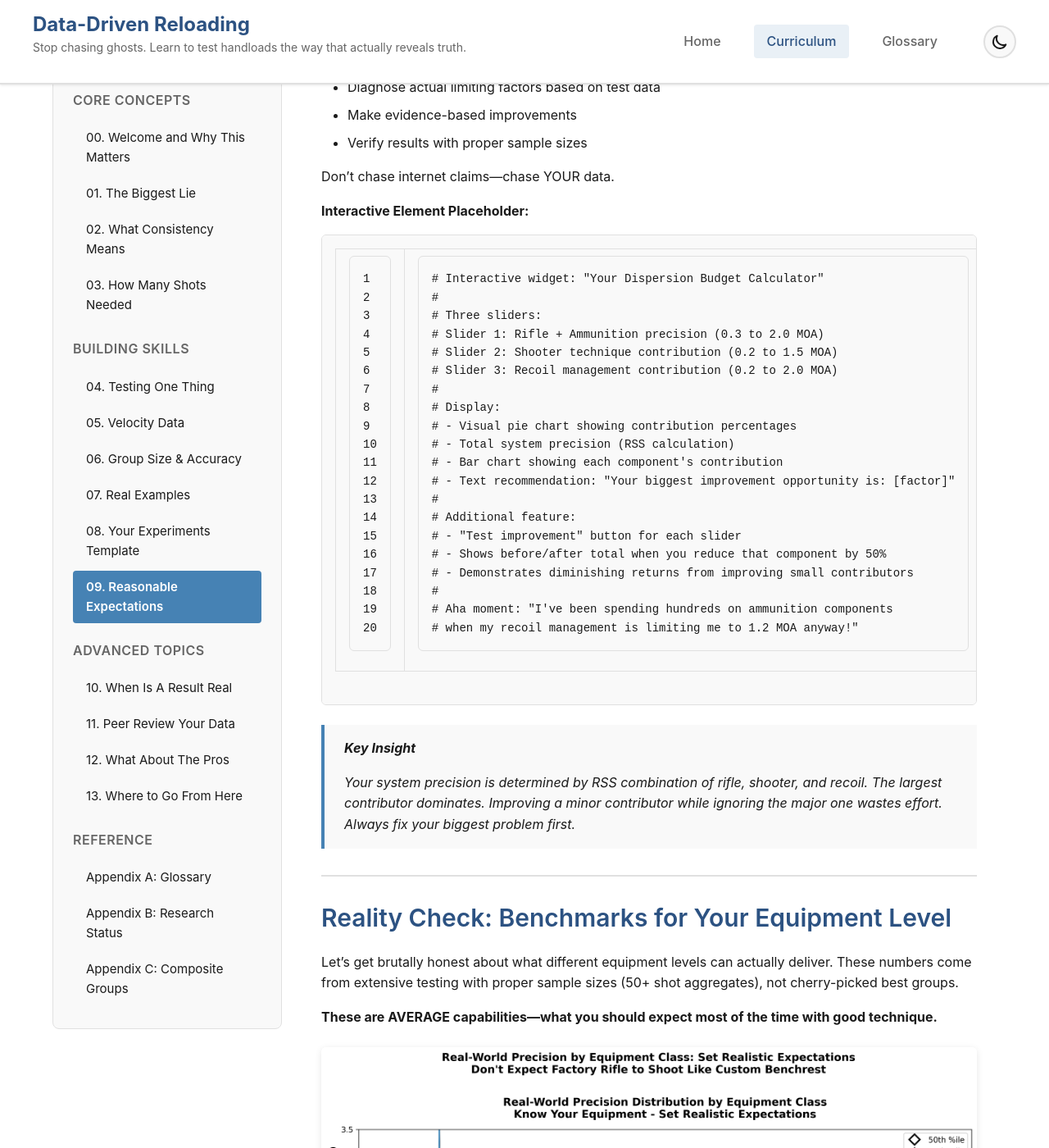
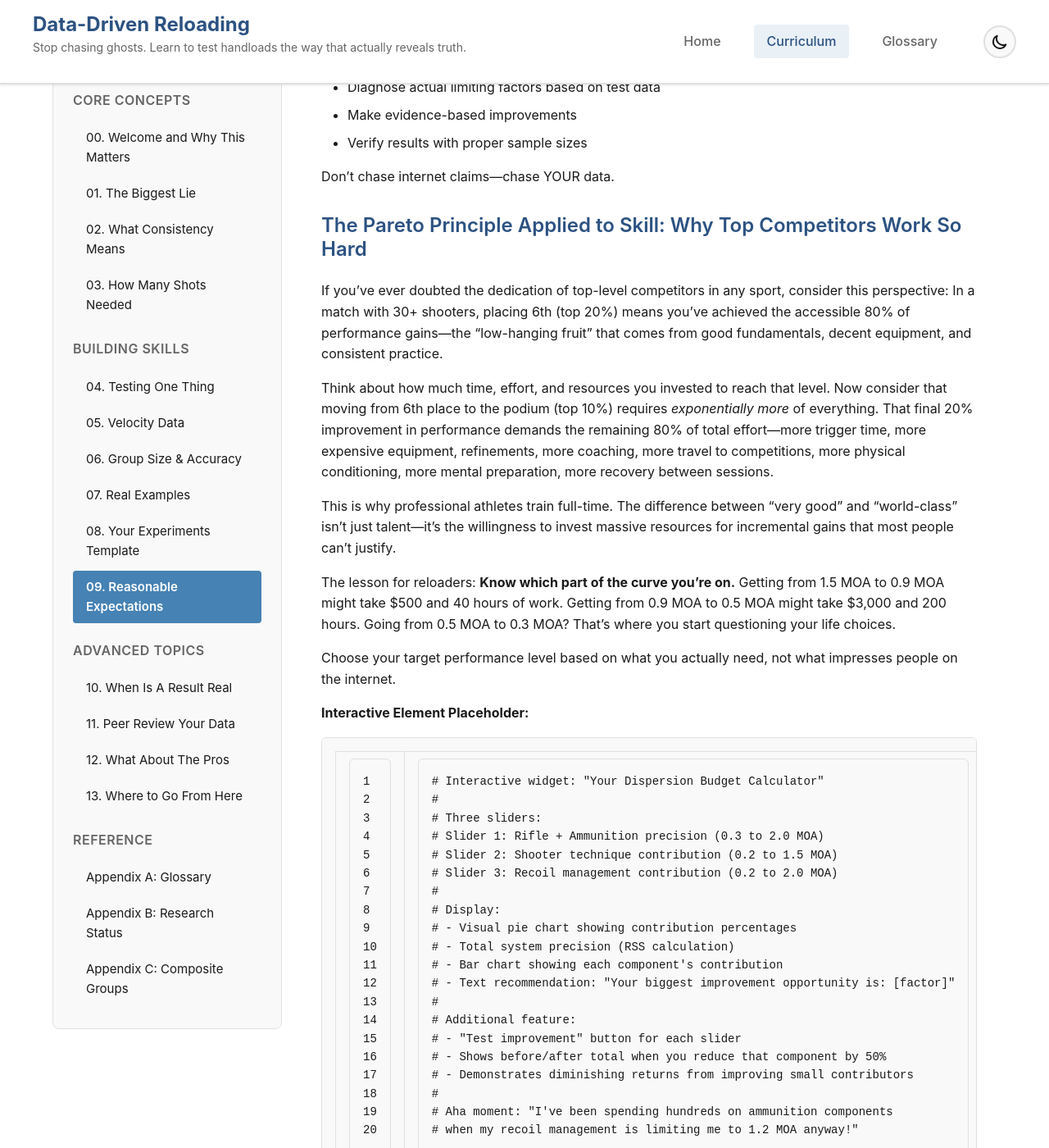
Before and after one commit to ReevesJustin/data-driven-reloading, a Jekyll site: the page built from lessons/md/09_Reasonable_Expectations_-_What_Real_Precision_Looks_Like.md, in a window 1280 px wide and 1400 px high, scrolled down 8302 px. Shown: the whole window at 82% size. Built offline with Jekyll 4.4.1, drawn with Linux system fonts in a browser that asks for light colours; our own code applies the rules of GitHub Pages for plain Markdown files; some of the changed text lies outside the part shown.

Commit message:
Added OpenWEZ

````diff
--- a/lessons/md/09_Reasonable_Expectations_-_What_Real_Precision_Looks_Like.md
+++ b/lessons/md/09_Reasonable_Expectations_-_What_Real_Precision_Looks_Like.md
@@ -218,6 +218,18 @@
 
 Don't chase internet claims—chase YOUR data.
 
+### The Pareto Principle Applied to Skill: Why Top Competitors Work So Hard
+
+If you've ever doubted the dedication of top-level competitors in any sport, consider this perspective: In a match with 30+ shooters, placing 6th (top 20%) means you've achieved the accessible 80% of performance gains—the "low-hanging fruit" that comes from good fundamentals, decent equipment, and consistent practice.
+
+Think about how much time, effort, and resources you invested to reach that level. Now consider that moving from 6th place to the podium (top 10%) requires *exponentially more* of everything. That final 20% improvement in performance demands the remaining 80% of total effort—more trigger time, more expensive equipment, refinements, more coaching, more travel to competitions, more physical conditioning, more mental preparation, more recovery between sessions.
+
+This is why professional athletes train full-time. The difference between "very good" and "world-class" isn't just talent—it's the willingness to invest massive resources for incremental gains that most people can't justify.
+
+The lesson for reloaders: **Know which part of the curve you're on.** Getting from 1.5 MOA to 0.9 MOA might take $500 and 40 hours of work. Getting from 0.9 MOA to 0.5 MOA might take $3,000 and 200 hours. Going from 0.5 MOA to 0.3 MOA? That's where you start questioning your life choices.
+
+Choose your target performance level based on what you actually need, not what impresses people on the internet.
+
 **Interactive Element Placeholder:**
 ```python
 # Interactive widget: "Your Dispersion Budget Calculator"
@@ -427,6 +439,18 @@
 **The improvement: 11 percentage points.**
 
 Now we're talking! At longer ranges on smaller targets, precision actually matters.
+
+### Calculate Your Own Hit Probabilities
+
+Want to run these calculations for your specific setup? The **[OpenWEZ calculator](https://reevesjustin.github.io/OpenWEZ/)** lets you input your rifle's precision, target size, and distance to see your actual hit probability. It's a practical tool for answering the question: "Is my current system good enough for what I'm trying to do?"
+
+You can compare different scenarios:
+- Your current rifle vs. a potential upgrade
+- Different target sizes at the same distance
+- Same target at different distances
+- The real-world impact of improving from 1.0 MOA to 0.7 MOA for YOUR specific application
+
+Now that you understand how standard deviation and mean radius characterize your rifle's performance, use this calculator to experiment with different scenarios. If you've completed 30+ shot tests with your rifle system and calculated mean radius, you now have a reliable measure of your system's true capability—plug that number into the calculator for accurate hit probability predictions. Then figure out where your time, money, and effort will have the biggest impact—measured in dollars spent per percentage point of hit probability gained. This is how you make evidence-based decisions about equipment upgrades instead of chasing internet claims.
 
 ### The Message
 
````
